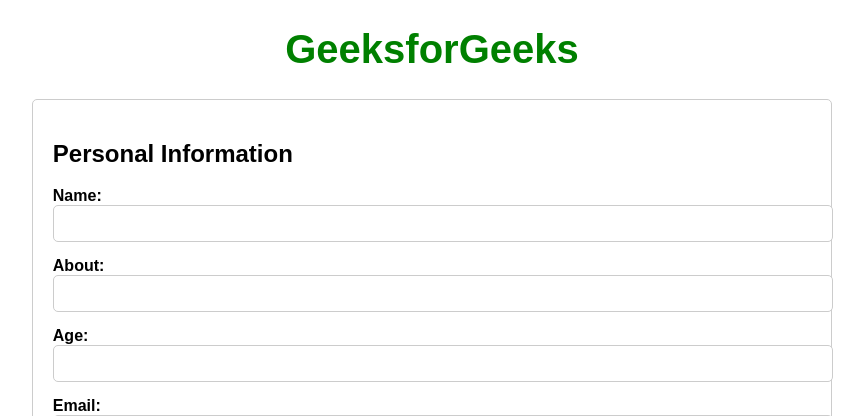
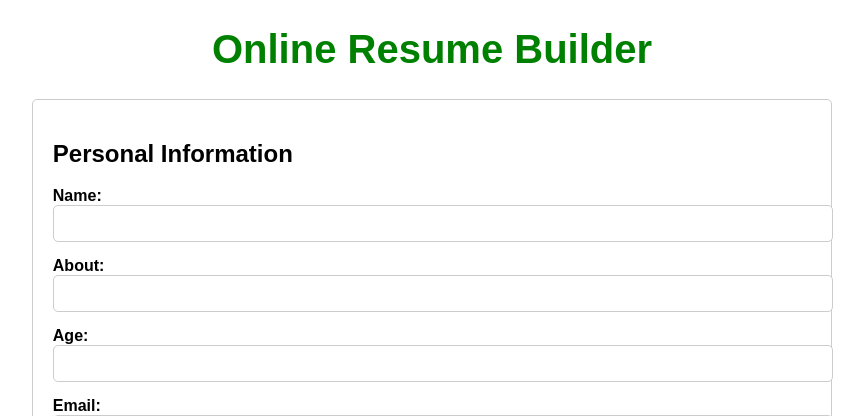
Before and after one commit to ravikumar-143/OnlineResumeBuilder, a Django app: template templates/index.html in a window 1280 px wide. Shown: the top 416 px of the page, without its empty margins (208-1072 px from the left). Run offline with Django 5.2, Linux system fonts and the light colour scheme; the template is opened without the code that fills it, so the values that code supplies are empty.

Commit message:
Update index.html

```diff
--- a/templates/index.html
+++ b/templates/index.html
@@ -78,7 +78,7 @@
 </head>
 
 <body>
-    <h1 style="text-align: center; color:green; font-size:40px; ">GeeksforGeeks</h1>
+    <h1 style="text-align: center; color:green; font-size:40px; ">Online Resume Builder</h1>
 
     <form action="{% url 'resume' %}" method="post">
         {% csrf_token %}
```
